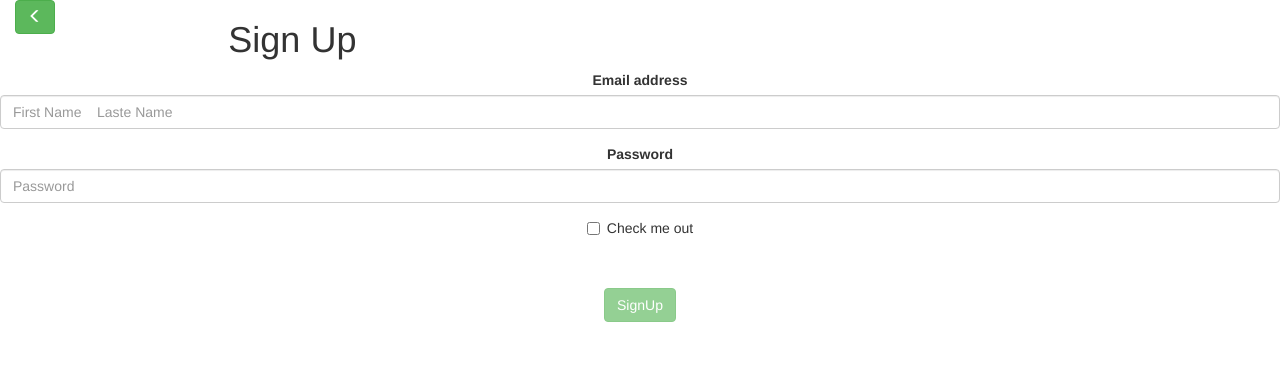
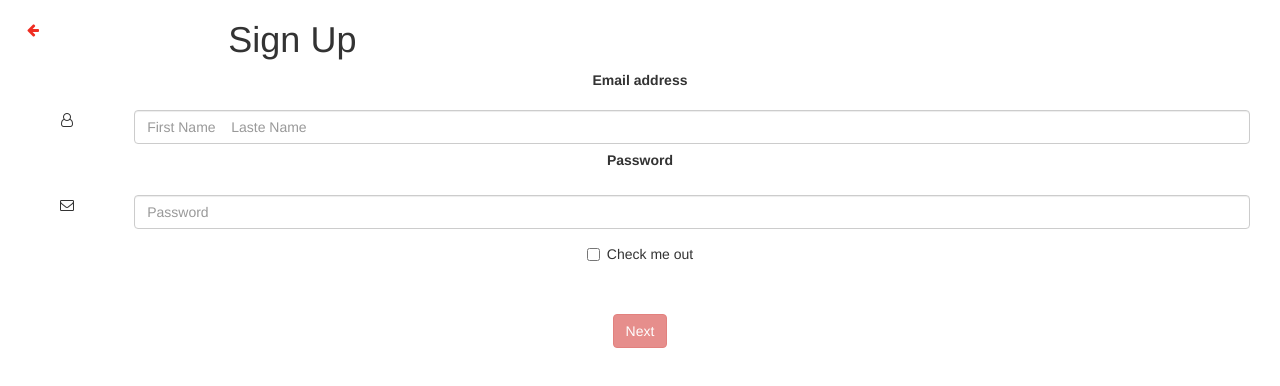
Before and after one commit to YoannaHS/lyft-jquery, a plain HTML site: page views/login.html in a window 1280 px wide. Drawn offline with Linux system fonts and the light colour scheme.

Commit message:
Añadiendo estilos a las vistas

```diff
--- a/css/login.css
+++ b/css/login.css
@@ -0,0 +1,11 @@
+* {
+    margin: 0;
+    padding: 0;
+    box-sizing: border-box;
+}
+
+.btn-success {
+    background-color: #ffff;
+    border: none;
+    margin-top: 1em;
+}
--- a/js/app.js
+++ b/js/app.js
@@ -0,0 +1,5 @@
+$(document).ready(function () {
+    setTimeout(function () {
+        window.location.href = 'views/register.html';
+    }, 5000);
+});
--- a/views/login.html
+++ b/views/login.html
@@ -9,7 +9,9 @@
 	<!-- Enlazamos nuestro archivo CSS -->
 	<link rel="stylesheet" href="../css/login.css">
 	<!-- Enlazamos nuestro logo -->
-	<link rel="shortcut icon" href="../assets/img/logo.png" type="image/x-icon">
+    <link rel="shortcut icon" href="../assets/img/logo.png" type="image/x-icon">
+    <!-- Añadimos nuestros iconos de font awesome -->
+    <link rel="stylesheet" href="https://maxcdn.bootstrapcdn.com/font-awesome/4.7.0/css/font-awesome.min.css">
     <title>Login</title>
 </head>
 <body>
@@ -18,7 +20,7 @@
             <div class="row">
                 <div class="col-xs-2">
                     <a href="register.html" type="button" class="btn btn-success">
-                        <span class="glyphicon glyphicon-menu-left" aria-hidden="true"></span>
+                        <i class="fa fa-arrow-left" aria-hidden="true" style="color: #ef2d22"></i>
                     </a>
                 </div>
                 <div class="col-xs-10">
@@ -29,11 +31,27 @@
         <form class="container-flex-column text-center">
                 <div class="form-group">
                     <label for="inputEmail">Email address</label>
-                    <input type="email" class="form-control" id="inputEmail" placeholder="First Name    Laste Name">
                 </div>
-                <div class="form-group">
+                <div class="col-xs-12">
+                    <div class="col-xs-1">
+                        <i class="fa fa-user-o" aria-hidden="true"></i>
+                    </div>
+                    <div class="col-xs-11">
+                        <input type="email" class="form-control" id="inputEmail" placeholder="First Name    Laste Name">
+                    </div>
+                </div>
+                <br>
+                <br>
+                <div class="col-xs-12">
                     <label for="inputPassword">Password</label>
-                    <input type="password" class="form-control" id="inputPassword" placeholder="Password">
+                    <br>
+                    <br>
+                    <div class="col-xs-1">
+                        <i class="fa fa-envelope-o" aria-hidden="true"></i>
+                    </div>
+                    <div class="form-group col-xs-11">
+                        <input type="password" class="form-control" id="inputPassword" placeholder="Password">
+                    </div>
                 </div>
                 <div class="checkbox">
                     <label>
@@ -42,11 +60,11 @@
                 </div>
                 <br>
                 <br>
-                <button type="submit" id="signup" class="btn btn-success" disabled> SignUp </button>
+                <button type="submit" id="signup" class="btn btn-danger" disabled>Next</button>
             </form>
     </main>
     <script src="../vendors/jquery/jquery-3.2.1.min.js"></script>
     <script src="../vendors/bootstrap/js/bootstrap.min.js"></script>
-    <script src="../js/app.js"></script>
+    <script src="../js/login.js"></script>
 </body>
 </html>
```
Also changed, not shown: views/register.html (+2 -2 lines), views/signup.html (+1 -1 lines), js/login.js (added), js/register.js (added), js/signup.js (added).
